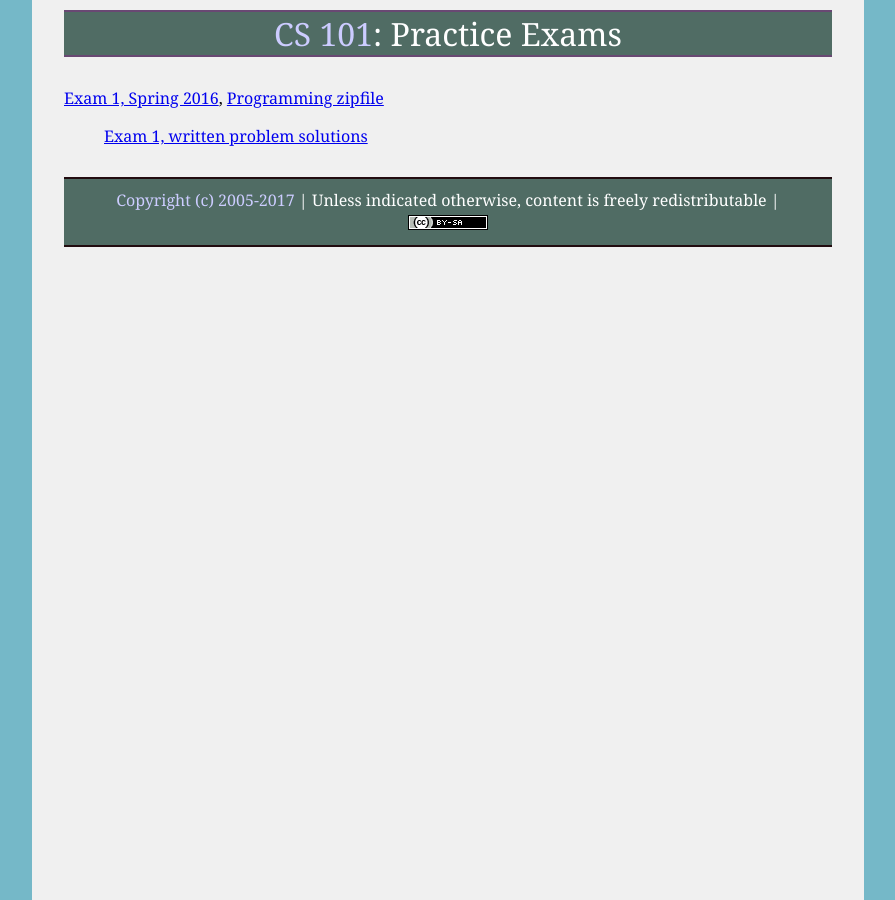
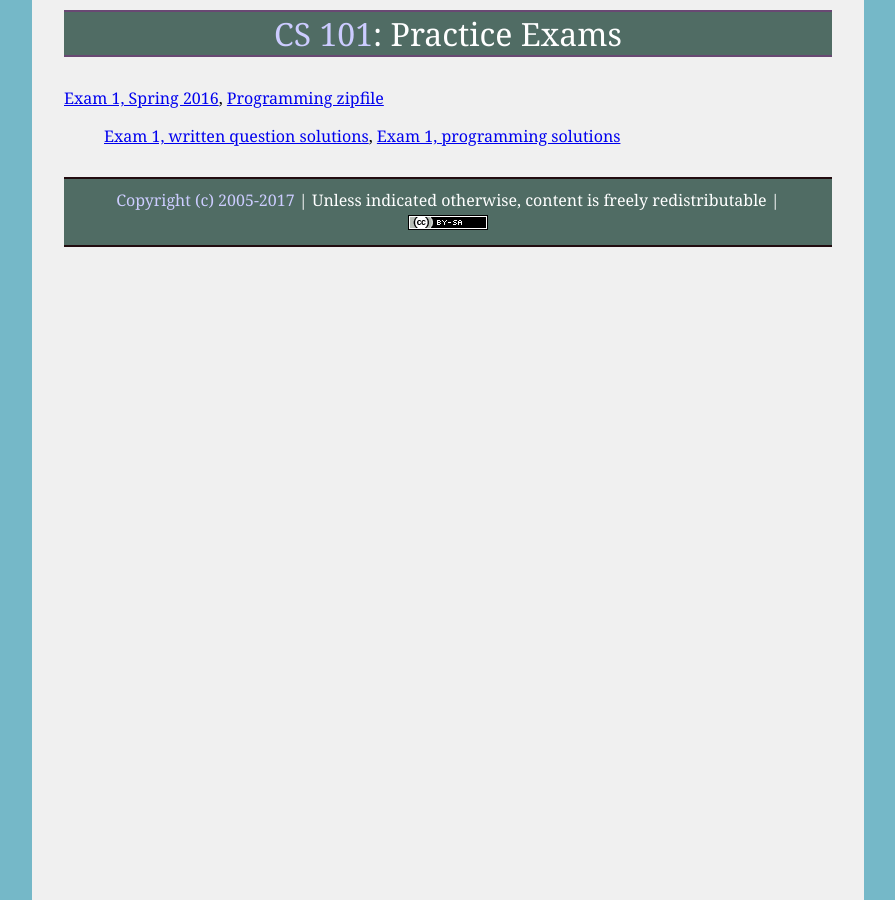
Before and after one commit to ycpcs/cs101-spring2017, a Jekyll site: the page built from practice/index.md, in a window 1280 px wide. Shown: the whole page, without its empty margins (192-1087 px from the left). Built offline with Jekyll 4.4.1, drawn with Linux system fonts in a browser that asks for light colours.

Commit message:
solution to programming questions

```diff
--- a/practice/index.md
+++ b/practice/index.md
@@ -5,4 +5,4 @@ title: "Practice Exams"
 
 [Exam 1, Spring 2016](cs101-spring2016-exam01.pdf), [Programming zipfile](CS101_Exam1.zip)
 
-> [Exam 1, written problem solutions](cs101-spring2016-exam01-solution.pdf)
+> [Exam 1, written question solutions](cs101-spring2016-exam01-solution.pdf), [Exam 1, programming solutions](CS101_Exam1_Solution.zip)
```
Also changed, not shown: 1 other file.
